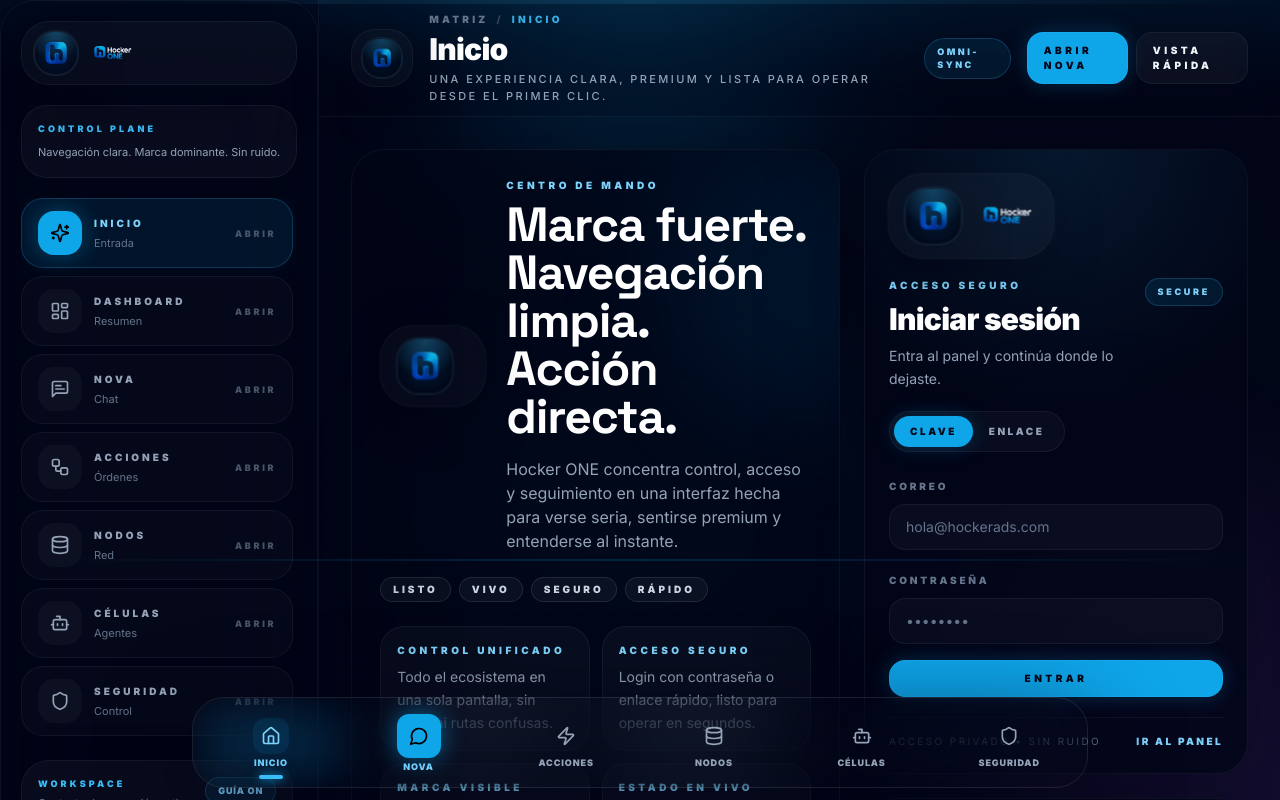
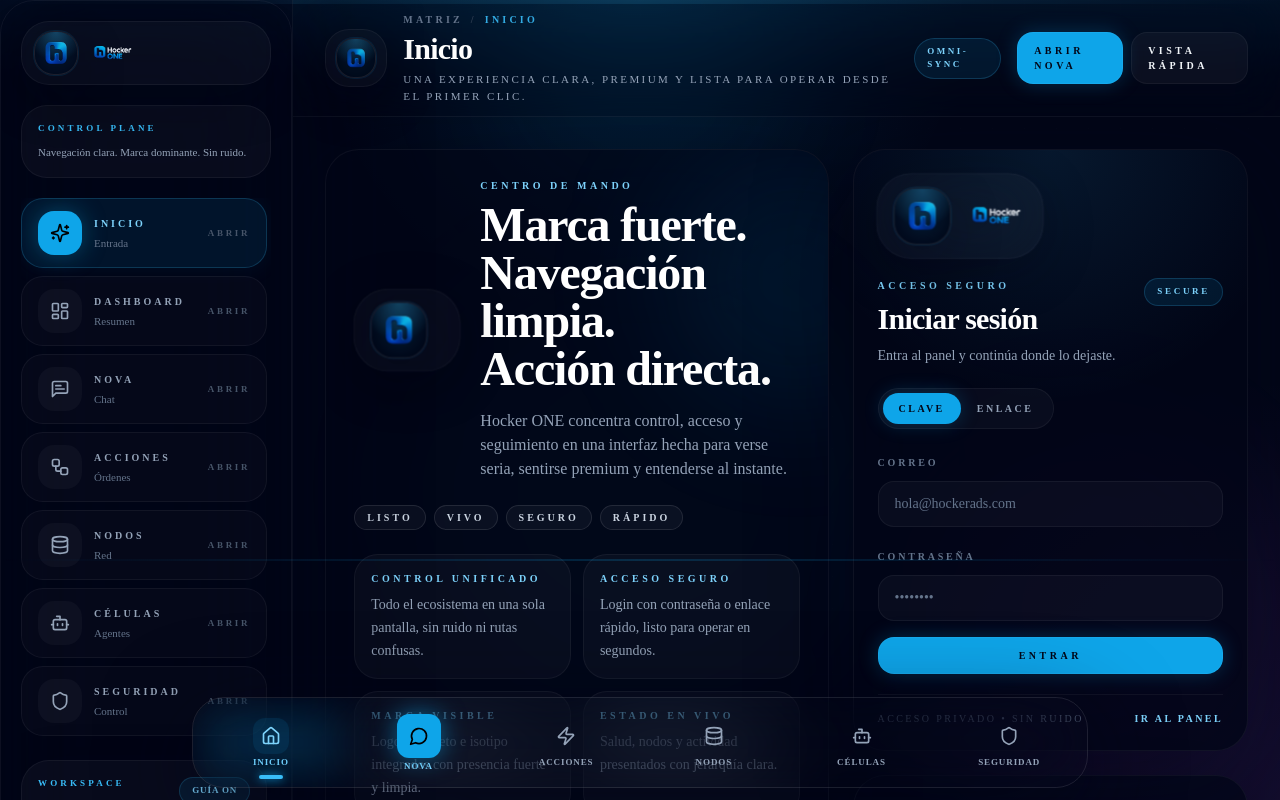
Before and after one commit to HockerAGI/hocker.one, a Next.js app: page / in a window 1280 px wide. Shown: the top 800 px of the page. Built offline with nearby package versions, Linux system fonts and the light colour scheme; no server answers; the database is empty.

Commit message:
Actualizar layout.tsx

```diff
--- a/src/app/layout.tsx
+++ b/src/app/layout.tsx
@@ -1,25 +1,25 @@
 import type { Metadata, Viewport } from "next";
-import { Inter, Space_Grotesk, JetBrains_Mono } from "next/font/google";
+import { Orbitron, DM_Sans, JetBrains_Mono } from "next/font/google";
 import { Toaster } from "sonner";
 import BottomDock from "@/components/BottomDock";
 import PwaRegister from "@/components/PwaRegister";
 import { WorkspaceProvider } from "@/components/WorkspaceContext";
 import "./globals.css";
 
-const inter = Inter({
-  variable: "--font-sans",
+const orbitron = Orbitron({
+  variable: "--font-orbitron",
   subsets: ["latin"],
   display: "swap",
 });
 
-const spaceGrotesk = Space_Grotesk({
-  variable: "--font-display",
+const dmSans = DM_Sans({
+  variable: "--font-dm-sans",
   subsets: ["latin"],
   display: "swap",
 });
 
 const jetBrainsMono = JetBrains_Mono({
-  variable: "--font-mono",
+  variable: "--font-jetbrains-mono",
   subsets: ["latin"],
   display: "swap",
 });
@@ -65,7 +65,7 @@ export const metadata: Metadata = {
     description: "Centro de mando unificado de Hocker IA Technologies.",
   },
   twitter: {
-    card: "summary_large_image",
+    card: "summary",
     title: "Hocker ONE",
     description: "Centro de mando unificado de Hocker IA Technologies.",
   },
@@ -85,13 +85,13 @@ export default function RootLayout({
   return (
     <html
       lang="es"
-      className={`${inter.variable} ${spaceGrotesk.variable} ${jetBrainsMono.variable} dark h-full scroll-smooth`}
+      className={`${orbitron.variable} ${dmSans.variable} ${jetBrainsMono.variable} dark scroll-smooth h-full`}
       suppressHydrationWarning
     >
-      <body className="min-h-screen overflow-x-hidden bg-slate-950 font-sans text-slate-100 antialiased selection:bg-sky-500/30">
+      <body className="min-h-screen overflow-x-hidden bg-slate-950 text-slate-100 antialiased selection:bg-sky-500/30">
         <WorkspaceProvider>
           <div className="relative min-h-screen overflow-hidden">
-            <div className="pointer-events-none fixed inset-0 bg-[radial-gradient(circle_at_top,rgba(14,165,233,0.16),transparent_30%),radial-gradient(circle_at_bottom_right,rgba(168,85,247,0.08),transparent_26%),linear-gradient(180deg,#020617_0%,#020617_100%)]" />
+            <div className="pointer-events-none fixed inset-0 bg-[radial-gradient(circle_at_top,rgba(14,165,233,0.12),transparent_32%),radial-gradient(circle_at_bottom_right,rgba(168,85,247,0.10),transparent_28%),linear-gradient(180deg,#020617_0%,#020617_100%)]" />
             <div className="pointer-events-none fixed -top-24 left-1/2 h-80 w-80 -translate-x-1/2 rounded-full bg-sky-500/10 blur-3xl animate-[pulse_10s_ease-in-out_infinite]" />
             <div className="pointer-events-none fixed bottom-0 right-0 h-96 w-96 rounded-full bg-fuchsia-500/10 blur-3xl animate-[pulse_12s_ease-in-out_infinite]" />
 
@@ -109,7 +109,7 @@ export default function RootLayout({
             richColors
             toastOptions={{
               style: {
-                background: "rgba(15, 23, 32, 0.92)",
+                background: "rgba(15, 23, 32, 0.88)",
                 backdropFilter: "blur(18px)",
                 border: "1px solid rgba(14, 165, 233, 0.16)",
                 borderRadius: "24px",
```
